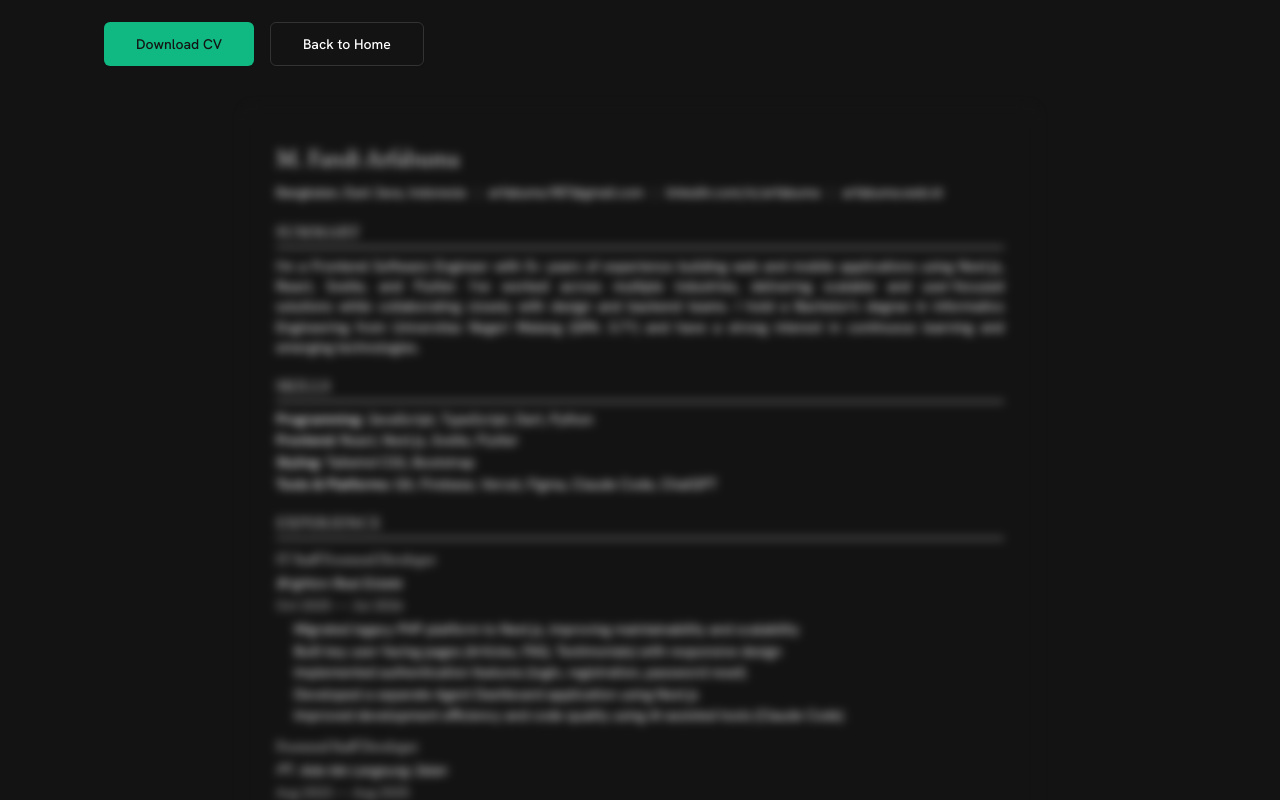
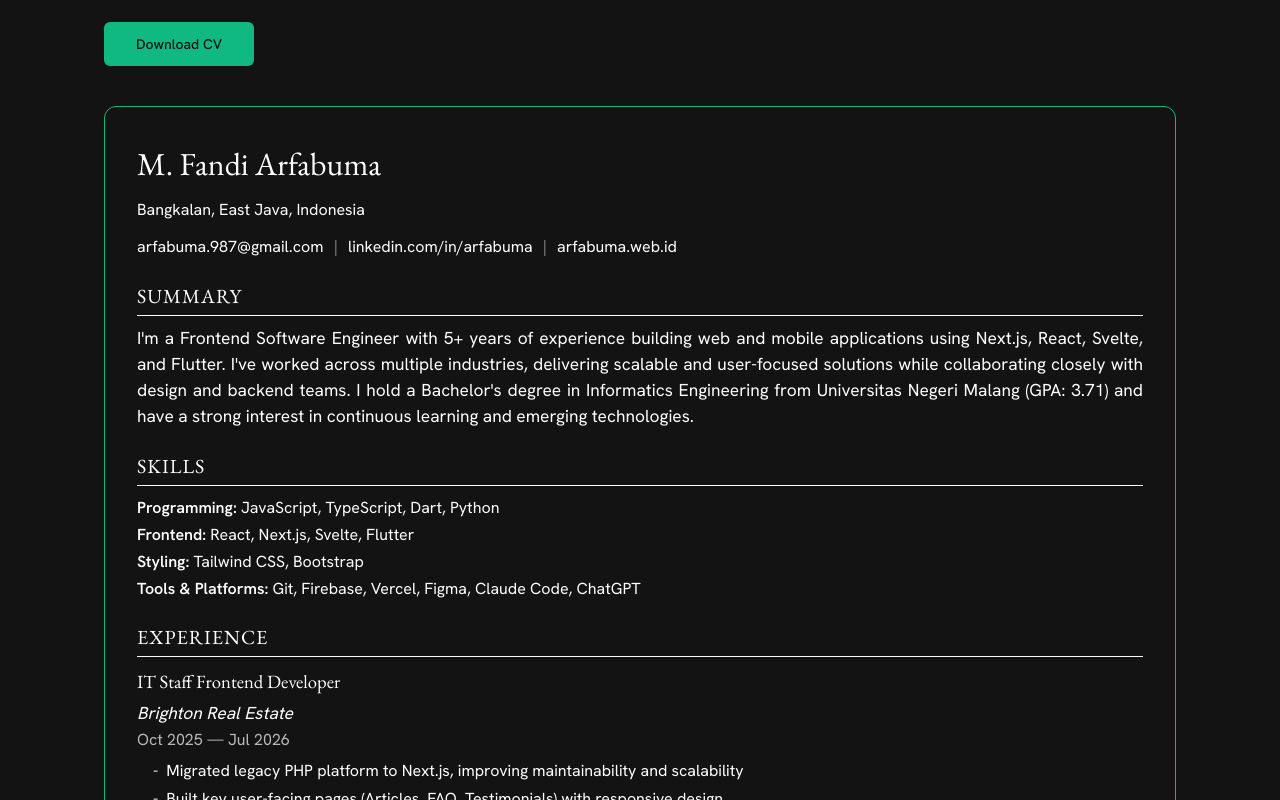
Before and after one commit to fandiarfa26/arfa-dev, a SvelteKit app: page /resume in a window 1280 px wide. Shown: the part 320-1120 px from the top of the page. Built offline with nearby package versions, Linux system fonts and the light colour scheme.

Commit message:
fix: Arial font, dash bullets, contact layout, spacing, print layout cleanup

```diff
--- a/src/routes/resume/+layout.svelte
+++ b/src/routes/resume/+layout.svelte
@@ -17,14 +17,16 @@
     :global(body) {
       background: white !important;
       color: black !important;
-      font-family: 'Times New Roman', Times, serif;
+      font-family: Arial, sans-serif;
       font-size: 11pt;
       line-height: 1.4;
     }
 
     :global(nav),
     :global(footer),
-    :global(canvas) {
+    :global(canvas),
+    :global(.cursor-dot),
+    :global(.cursor-ring) {
       display: none !important;
     }
 
--- a/src/routes/resume/+page.svelte
+++ b/src/routes/resume/+page.svelte
@@ -19,24 +19,21 @@
 
 <Container>
   <div class="pt-8 pb-section-gap">
-    <h1 class="font-headline-lg-mobile text-headline-lg-mobile sm:font-headline-lg sm:text-headline-lg md:font-display md:text-display text-primary mb-4">Resume</h1>
-    <p class="font-body-lg text-body-lg text-on-surface-variant max-w-2xl mb-8">
+    <h1 class="no-print font-headline-lg-mobile text-headline-lg-mobile sm:font-headline-lg sm:text-headline-lg md:font-display md:text-display text-primary mb-4">Resume</h1>
+    <p class="no-print font-body-lg text-body-lg text-on-surface-variant max-w-2xl mb-8">
       A concise overview of my experience, skills, and projects — formatted for ATS parsing.
     </p>
 
     <div class="no-print flex flex-wrap gap-4 mb-10">
       <Button onclick={triggerPrint}>Download CV</Button>
-      <Button href="/" variant="secondary">Back to Home</Button>
     </div>
 
-    <div class="card-blur">
     <div class="card">
       <div class="resume">
         <header>
           <h1 class="cv-name">{personalInfo.name}</h1>
+          <p class="cv-contact">{personalInfo.location}</p>
           <p class="cv-contact">
-              {personalInfo.location}
-              <span class="sep">|</span>
             {personalInfo.email}
             <span class="sep">|</span>
             <a href={personalInfo.linkedin}>linkedin.com/in/arfabuma</a>
@@ -86,7 +83,7 @@
                 <p class="period">{project.year}</p>
               </div>
               {#if project.tags.length}
-                  <p class="tags"><strong>Tech:</strong> {project.tags.join(', ')}</p>
+                <p class="tags">{project.tags.join(', ')}</p>
               {/if}
               {#if project.atsHighlights}
                 <ul>
@@ -116,24 +113,12 @@
       </div>
     </div>
   </div>
-  </div>
 </Container>
 
 <style>
-  .card-blur {
-    filter: blur(5px);
-    transition: filter 0.3s;
-    max-width: 210mm;
-    margin: 0 auto;
-  }
-
-  .card-blur:hover {
-    filter: blur(2px);
-  }
-
   .card {
     background: rgb(var(--color-background));
-    border: 1px solid rgb(51 51 51 / 0.3);
+    border: 1px solid #10b981;
     border-radius: 12px;
     padding: 32px;
   }
@@ -144,8 +129,8 @@
   }
 
   .cv-name {
-    font-size: 18pt;
-    margin: 0 0 4px 0;
+    font-size: 24pt;
+    margin: 0 0 6px 0;
     font-family: 'EB Garamond', serif;
   }
 
@@ -154,8 +139,8 @@
   }
 
   .cv-contact {
-    font-size: 10pt;
-    margin: 0 0 8px 0;
+    font-size: 12pt;
+    margin: 0 0 12px 0;
   }
 
   .sep {
@@ -164,62 +149,72 @@
   }
 
   h2 {
-    font-size: 12pt;
+    font-size: 15pt;
     text-transform: uppercase;
     letter-spacing: 0.05em;
     border-bottom: 1px solid #fff;
-    padding-bottom: 2px;
-    margin: 16px 0 8px 0;
+    padding-bottom: 3px;
+    margin: 20px 0 10px 0;
   }
 
   h3 {
-    font-size: 11pt;
-    margin: 0 0 2px 0;
+    font-size: 14pt;
+    margin: 0 0 3px 0;
   }
 
   .summary {
-    font-size: 10.5pt;
-    line-height: 1.45;
+    font-size: 13pt;
+    line-height: 1.5;
     margin: 0;
     text-align: justify;
   }
 
   .skill-line {
-    font-size: 10.5pt;
-    margin: 2px 0;
-    line-height: 1.4;
+    font-size: 12pt;
+    margin: 3px 0;
+    line-height: 1.5;
+  }
+
+  .resume-item {
+    margin-bottom: 24px;
   }
 
   .item-header {
-    margin-bottom: 4px;
+    margin-bottom: 6px;
   }
 
   .company {
-    font-size: 10.5pt;
+    font-size: 13pt;
     font-style: italic;
     margin: 0;
   }
 
   .period {
-    font-size: 10pt;
+    font-size: 12pt;
     opacity: 0.7;
     margin: 0;
   }
 
   ul {
-    margin: 4px 0 8px 0;
-    padding-left: 18px;
+    margin: 6px 0 12px 0;
+    padding-left: 16px;
+    list-style: none;
   }
 
   li {
-    font-size: 10.5pt;
-    line-height: 1.4;
-    margin-bottom: 2px;
+    font-size: 12pt;
+    line-height: 1.5;
+    margin-bottom: 4px;
+  }
+
+  li::before {
+    content: '-';
+    margin-right: 8px;
   }
 
   .tags {
-    font-size: 10pt;
-    margin: 2px 0;
+    font-size: 12pt;
+    margin: 3px 0;
   }
 
   a {
@@ -236,10 +231,6 @@
   }
 
   @media print {
-    .card-blur {
-      filter: none;
-    }
-
     .card {
       background: none;
       border: none;
@@ -249,24 +240,99 @@
 
     .resume {
       color: #000;
-      font-family: 'Times New Roman', Times, serif;
+      font-family: Arial, sans-serif;
     }
 
-    h2 {
+    .cv-name {
+      font-family: Arial, sans-serif;
+      font-size: 18pt;
+      margin: 0 0 4px 0;
+    }
+
+    .cv-contact {
+      font-family: Arial, sans-serif;
+      font-size: 10pt;
+      margin: 0 0 8px 0;
+    }
+
+    .resume h2, h2 {
+      font-family: Arial, sans-serif;
+      font-size: 12pt;
       border-bottom-color: #000;
+      padding-bottom: 2px;
+      margin: 16px 0 8px 0;
+    }
+
+    .resume h3, h3 {
+      font-family: Arial, sans-serif;
+      font-size: 11pt;
+      margin: 0 0 2px 0;
+    }
+
+    .summary {
+      font-family: Arial, sans-serif;
+      font-size: 10.5pt;
+      line-height: 1.45;
+    }
+
+    .skill-line {
+      font-family: Arial, sans-serif;
+      font-size: 10.5pt;
+      margin: 2px 0;
+      line-height: 1.4;
+    }
+
+    .company {
+      font-family: Arial, sans-serif;
+      font-size: 10.5pt;
     }
 
     .period {
+      font-family: Arial, sans-serif;
+      font-size: 10pt;
       opacity: 1;
       color: #000;
     }
 
+    .resume-item {
+      margin-bottom: 12px;
+    }
+
+    .item-header {
+      margin-bottom: 4px;
+    }
+
+    ul {
+      margin: 4px 0 8px 0;
+      padding-left: 14px;
+      list-style: none;
+    }
+
+    li {
+      font-family: Arial, sans-serif;
+      font-size: 10.5pt;
+      line-height: 1.4;
+      margin-bottom: 2px;
+    }
+
+    li::before {
+      content: '-';
+      margin-right: 6px;
+    }
+
+    .tags {
+      font-family: Arial, sans-serif;
+      font-size: 10pt;
+    }
+
     .sep {
+      font-family: Arial, sans-serif;
       opacity: 1;
       color: #000;
     }
 
     a {
+      font-family: Arial, sans-serif;
       color: #000 !important;
       text-decoration: none !important;
     }
```
Lines whose indentation alone changed are shown as unchanged.
